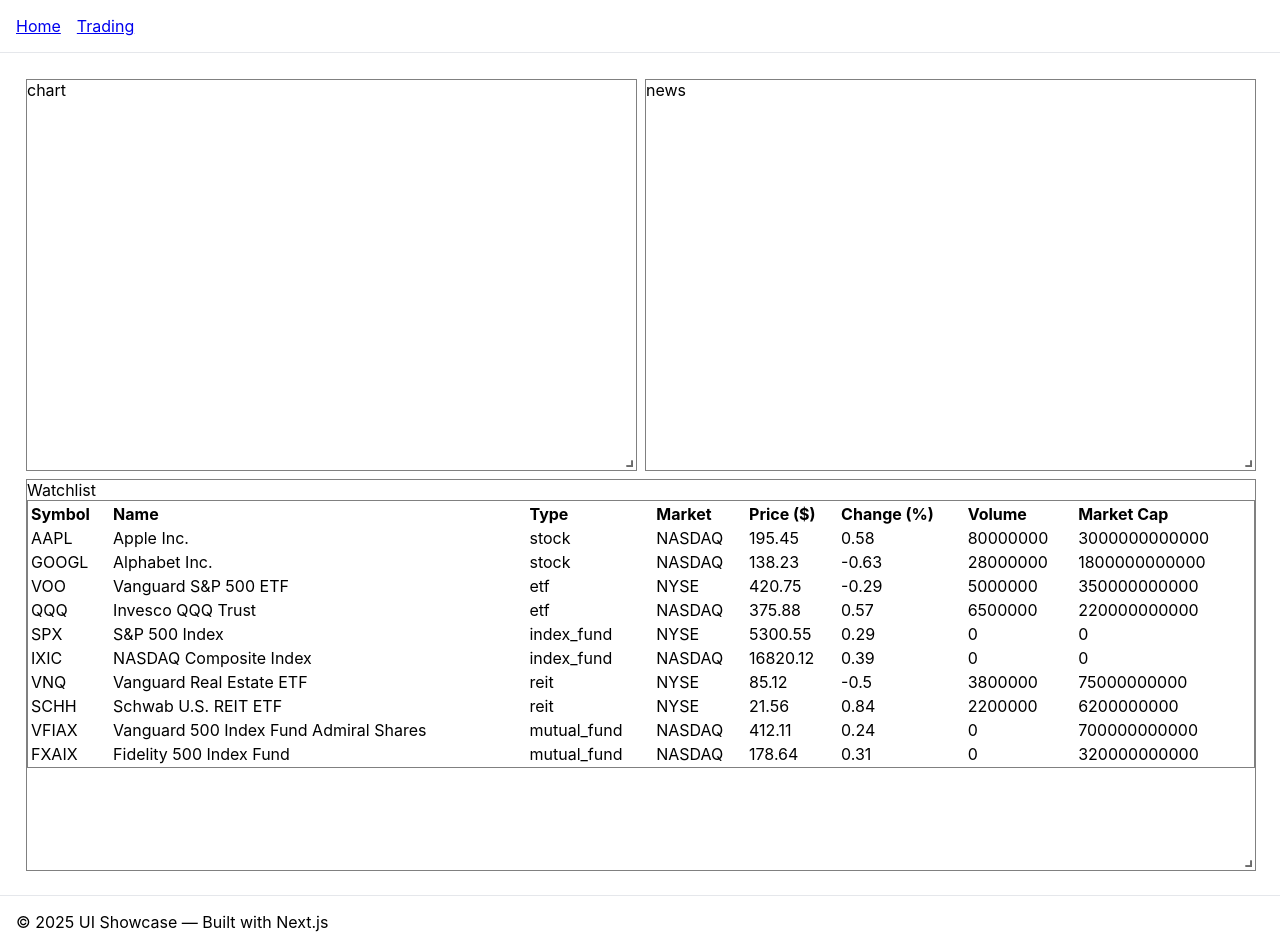
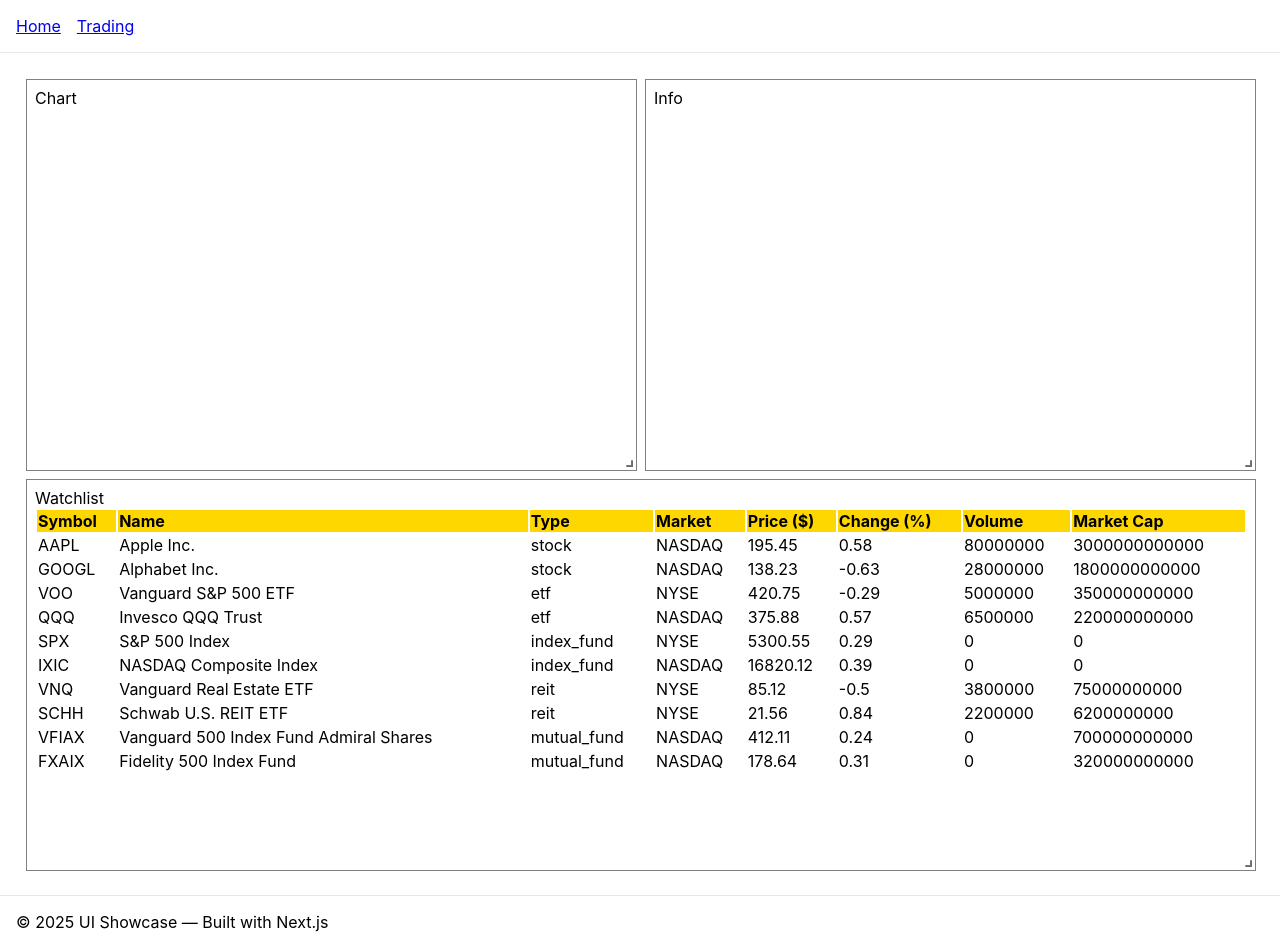
Before and after one commit to pohti/patrick-chen-portfolio, a Next.js app: page /trading in a window 1280 px wide. Shown: the top 948 px of the page. Built offline with nearby package versions, Linux system fonts and the light colour scheme.

Commit message:
setting up table

```diff
--- a/src/app/trading/Chart.tsx
+++ b/src/app/trading/Chart.tsx
@@ -0,0 +1,7 @@
+import React from 'react';
+
+const Chart = () => {
+  return <div className="chart">Chart</div>;
+};
+
+export default Chart;
--- /dev/null
+++ b/src/app/trading/Info.tsx
@@ -0,0 +1,7 @@
+import React from 'react';
+
+const Info = () => {
+  return <div className="info">Info</div>;
+};
+
+export default Info;
--- a/src/app/trading/WatchList.tsx
+++ b/src/app/trading/WatchList.tsx
@@ -40,14 +40,14 @@
   });
 
   return (
-    <div>
+    <div className="watch-list">
       <span>Watchlist</span>
-      <table className="min-w-full border text-sm text-left">
-        <thead className="bg-gray-100">
+      <table className="min-w-full text-sm text-left">
+        <thead>
           {table.getHeaderGroups().map((headerGroup) => (
             <tr key={headerGroup.id}>
               {headerGroup.headers.map((header) => (
-                <th key={header.id} className=" text-left px-6 py-4">
+                <th key={header.id} className=" text-left px-6 py-4 ">
                   {flexRender(
                     header.column.columnDef.header,
                     header.getContext()
@@ -61,7 +61,7 @@
           {table.getRowModel().rows.map((row) => (
             <tr key={row.id}>
               {row.getVisibleCells().map((cell) => (
-                <td key={cell.id} className="p-2 ">
+                <td key={cell.id} className="px-6 py-4">
                   {flexRender(cell.column.columnDef.cell, cell.getContext())}
                 </td>
               ))}
--- a/src/app/trading/page.tsx
+++ b/src/app/trading/page.tsx
@@ -7,6 +7,8 @@
 import 'react-resizable/css/styles.css';
 import { mockedEquities } from './data';
 import WatchList from './WatchList';
+import Chart from './Chart';
+import Info from './Info';
 
 const ResponsiveGridLayout = WidthProvider(Responsive);
 
@@ -15,17 +17,17 @@
   const defaultLayouts = {
     lg: [
       { i: 'chart', x: 0, y: 0, w: 6, h: 10, minW: 6, maxW: 12 },
-      { i: 'news', x: 7, y: 0, w: 6, h: 10, minW: 6, maxW: 12 },
-      { i: 'watch-list', x: 4, y: 2, w: 12, h: 10 },
+      { i: 'info', x: 7, y: 0, w: 6, h: 10, minW: 6, maxW: 12 },
+      { i: 'watch-list', x: 4, y: 2, w: 12, h: 10, minW: 8 },
     ],
   };
   return (
     <ResponsiveGridLayout layouts={defaultLayouts} rowHeight={30}>
       <div className="grid-item" key="chart">
-        chart
+        <Chart />
       </div>
-      <div className="grid-item" key="news">
-        news
+      <div className="grid-item" key="info">
+        <Info />
       </div>
       <div className="grid-item" key="watch-list">
         <WatchList
--- a/src/app/trading/styles.css
+++ b/src/app/trading/styles.css
@@ -1,3 +1,16 @@
 .grid-item {
   border: 1px solid grey;
+  /* padding: 0.5rem; */
 }
+
+table > thead {
+  font-weight: bold;
+  /* TODO: use theme color */
+  background-color: gold;
+}
+
+.chart,
+.info,
+.watch-list {
+  padding: 0.5rem;
+}
```
